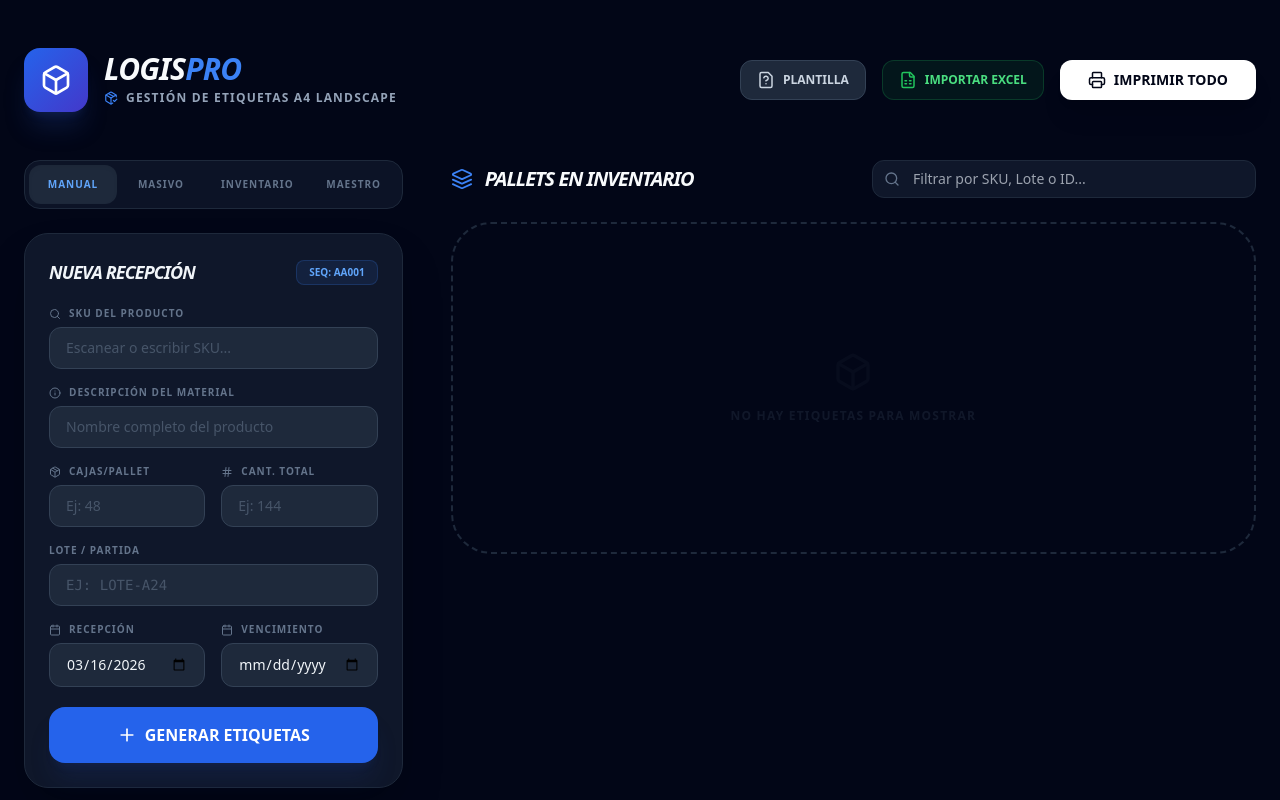
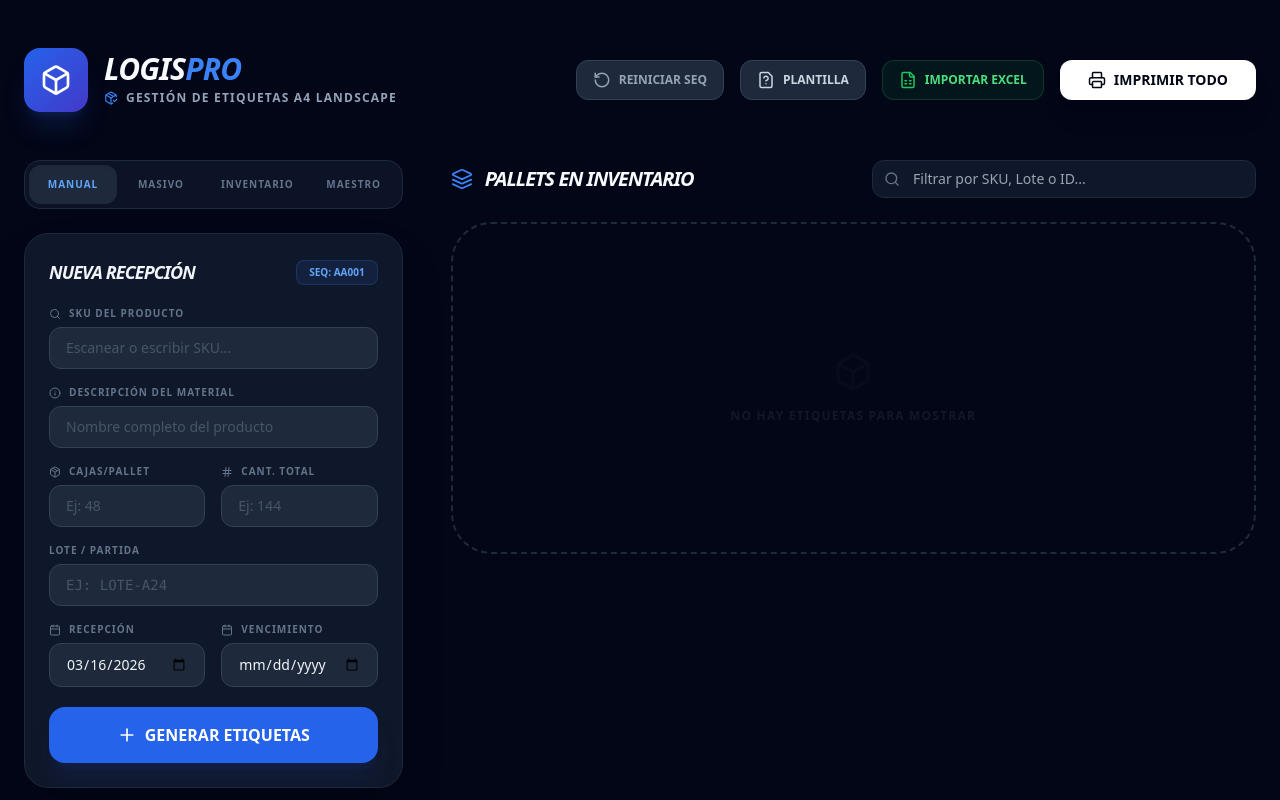
Before and after one commit to hugofsir-create/Recepcion_Cepas, a React (Vite) app: page / in a window 1280 px wide. Shown: the top 800 px of the page. Built offline with nearby package versions, Linux system fonts and the light colour scheme.

Commit message:
feat: Add reset sequence button
Adds a button to reset the sequential label code counter back to the default "AA001". This provides a quick way for users to restart their labeling sequence if needed.

```diff
--- a/App.tsx
+++ b/App.tsx
@@ -13,7 +13,7 @@ import SplashScreen from './components/SplashScreen';
 import { AnimatePresence } from 'framer-motion';
 import {
   Printer, Trash2, Box, Database, Layers,
-  Search, Edit3, PackageCheck, FileSpreadsheet, AlertTriangle, BookOpen, Download, Upload, BarChart3, FileQuestion, Eye
+  Search, Edit3, PackageCheck, FileSpreadsheet, AlertTriangle, BookOpen, Download, Upload, BarChart3, FileQuestion, Eye, RotateCcw
 } from 'lucide-react';
 
 const App: React.FC = () => {
@@ -269,6 +269,12 @@ const App: React.FC = () => {
     }
   };
 
+  const resetSequence = () => {
+    if(confirm("¿Reiniciar el contador de etiquetas a AA001?")) {
+      setCurrentCode("AA001");
+    }
+  };
+
   const filteredLabels = useMemo(() => {
     return labels.filter(l =>
       l.sku.includes(searchTerm.toUpperCase()) ||
@@ -299,6 +305,15 @@ const App: React.FC = () => {
         </div>
 
         <div className="flex flex-wrap items-center gap-4">
+          <button
+            onClick={resetSequence}
+            className="flex items-center space-x-2 px-4 py-2.5 bg-slate-800 hover:bg-red-500/10 hover:text-red-400 hover:border-red-500/30 rounded-xl border border-slate-700 transition-all text-slate-400"
+            title="Reiniciar secuencia a AA001"
+          >
+            <RotateCcw size={18} />
+            <span className="text-xs font-black uppercase">Reiniciar Seq</span>
+          </button>
+
           <button
             onClick={downloadTemplate}
             className="flex items-center space-x-2 px-4 py-2.5 bg-slate-800 hover:bg-slate-700 rounded-xl border border-slate-700 transition-all text-slate-300"
```
